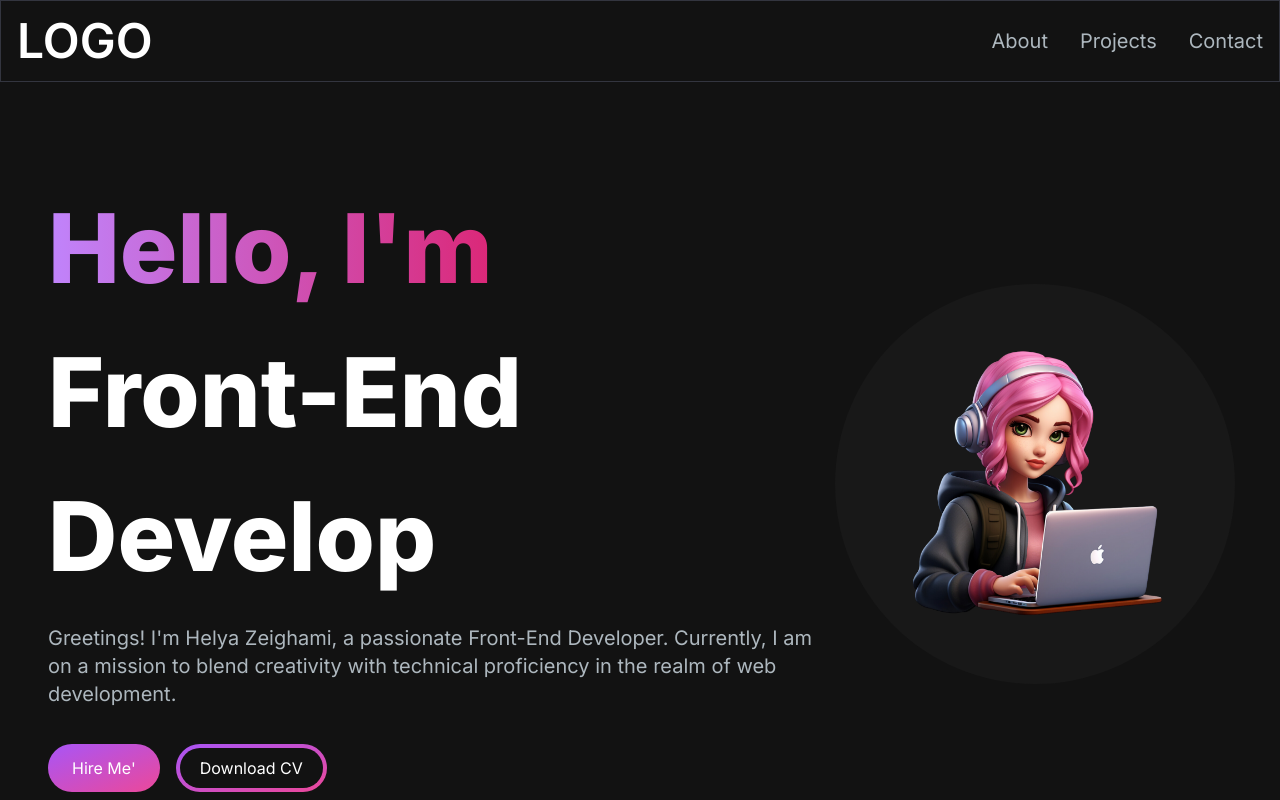
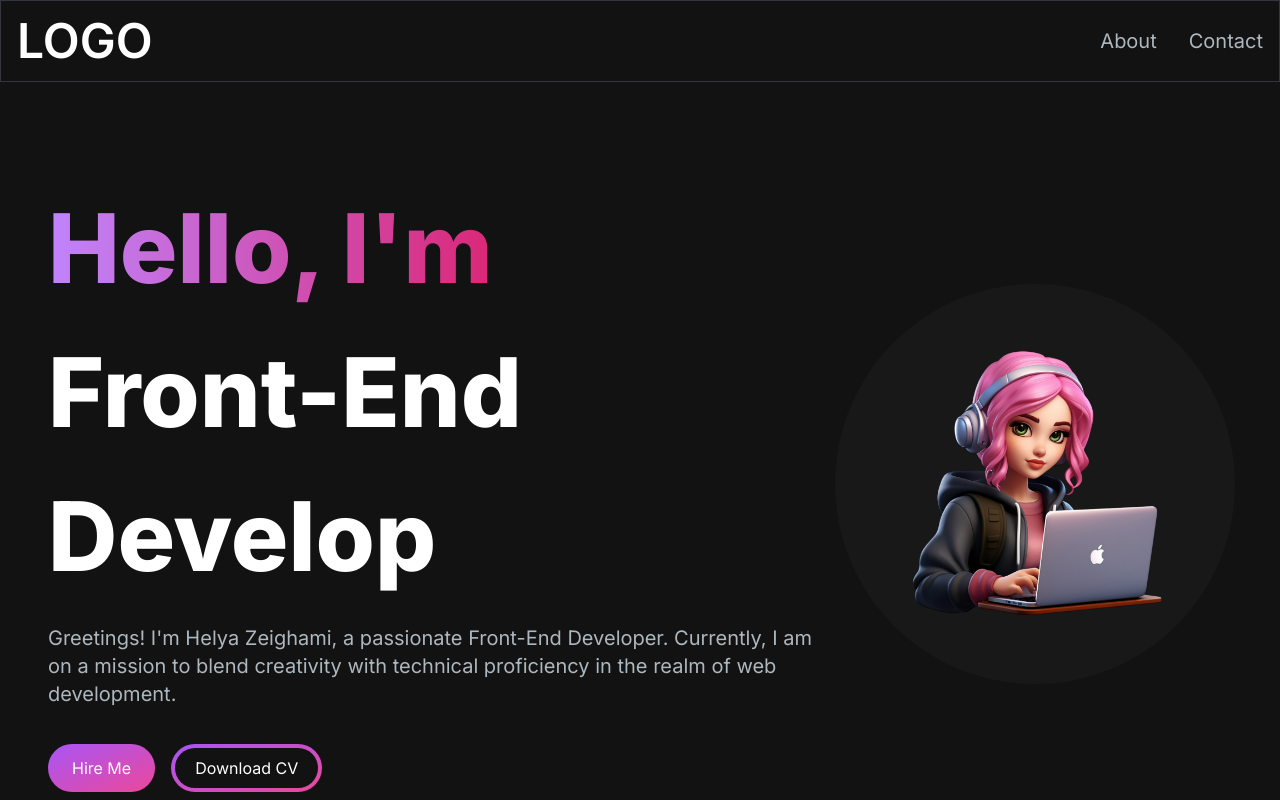
Before and after one commit to Helya-zeighami/nextjs-portfolio-main, a Next.js app: page / in a window 1280 px wide. Shown: the top 800 px of the page. Built offline with nearby package versions, Linux system fonts and the light colour scheme.

Commit message:
[EDIT] edit components

```diff
--- a/src/app/components/HeroSection.jsx
+++ b/src/app/components/HeroSection.jsx
@@ -37,7 +37,7 @@ const HeroSection = () => {
               href="/#contact"
               className="px-6 inline-block py-3 w-full sm:w-fit rounded-full mr-4 bg-gradient-to-br from-primary-500 to-secondary-500 hover:bg-slate-200 text-white"
             >
-              Hire Me&apos;
+              Hire Me
             </Link>
             <Link
               href="/"
--- a/src/app/components/Navbar.jsx
+++ b/src/app/components/Navbar.jsx
@@ -10,10 +10,10 @@ const navLinks = [
     title: "About",
     path: "#about",
   },
-  {
-    title: "Projects",
-    path: "#projects",
-  },
+  // {
+  //   title: "Projects",
+  //   path: "#projects",
+  // },
   {
     title: "Contact",
     path: "#contact",
```
